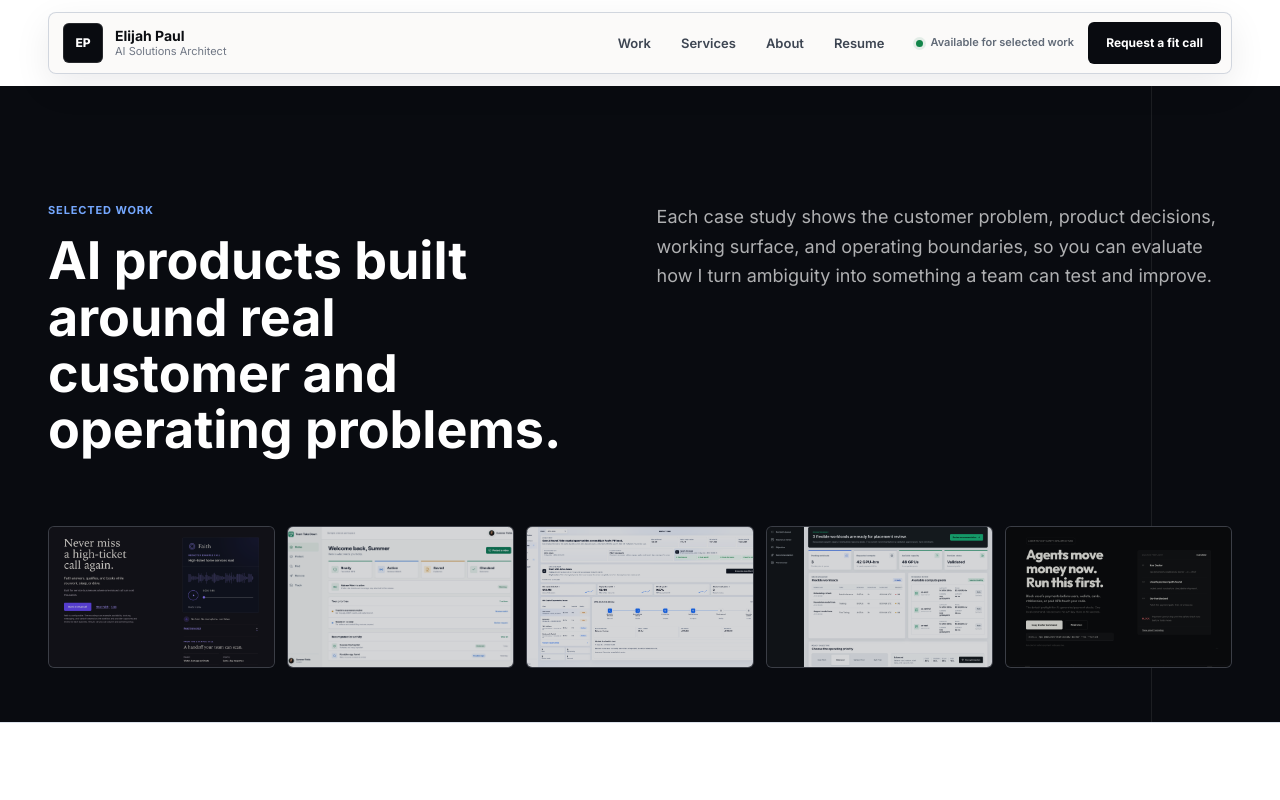
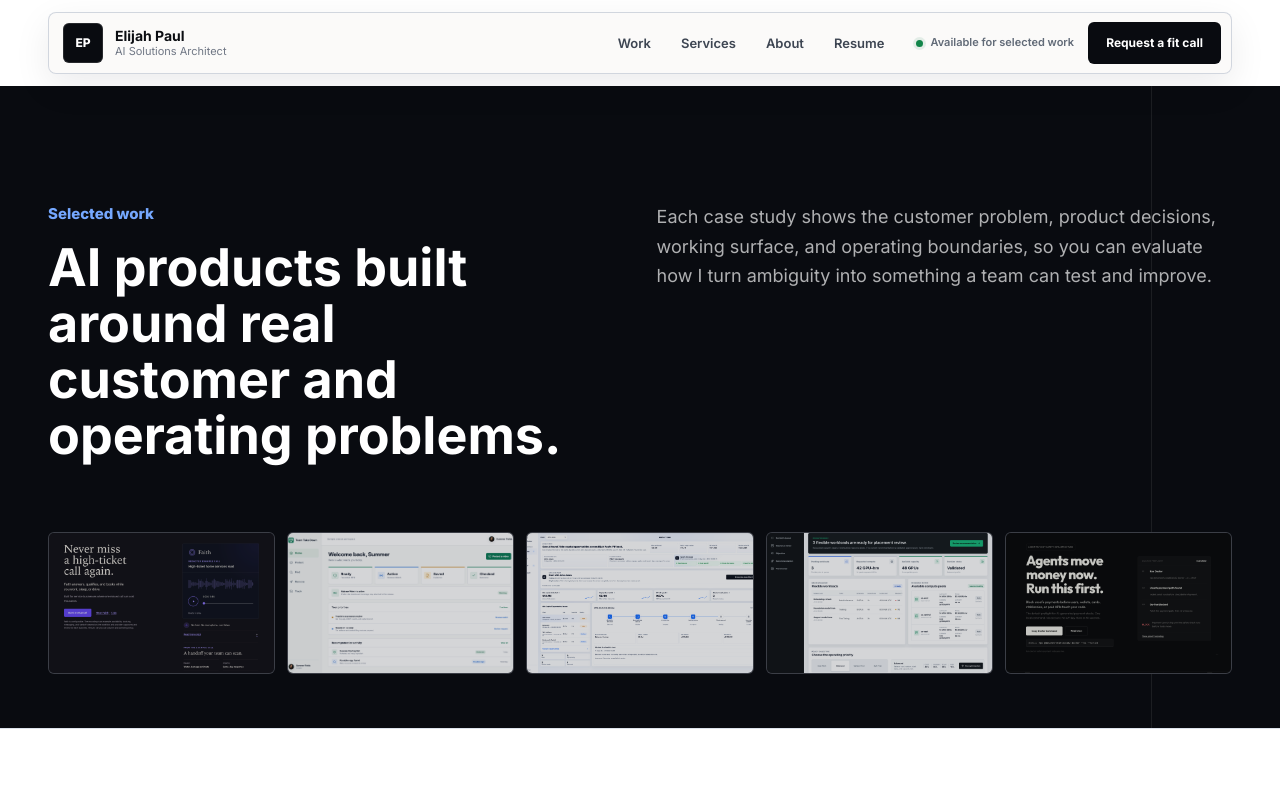
Before and after one commit to GhostOpsandCo/GhostOpsandCo.github.io, a Next.js app: page /work in a window 1280 px wide. Shown: the top 800 px of the page. Built offline with nearby package versions, Linux system fonts and the light colour scheme.

Commit message:
Remove AI copy tells from portfolio

```diff
--- a/app/about/page.tsx
+++ b/app/about/page.tsx
@@ -19,7 +19,7 @@ export const metadata: Metadata = {
 
 const strengths = [
   ["Customer signal", "I work directly with users and commercial teams to separate real demand from feature noise."],
-  ["Product judgment", "I reduce an ambiguous opportunity to the smallest workflow that can prove value."],
+  ["Product judgment", "I reduce an ambiguous opportunity to the first workflow worth testing."],
   ["Working build", "I create the product surface, decision logic, and implementation path instead of stopping at a deck."],
   ["Commercial context", "I connect product decisions to adoption, revenue, partnerships, and what a buyer must believe."],
 ];
@@ -54,7 +54,7 @@ export default function AboutPage() {
             <h1>I build the bridge between a customer problem and a product that works.</h1>
             <p className="large-copy">
               I am an AI solutions architect and product builder working across crypto, fintech, and
-              AI. I am strongest in the messy middle: when customers are describing a real problem,
+              AI. I am strongest when customers are describing a real problem,
               the opportunity is valuable, and the product path is not obvious yet.
             </p>
             <div className="hero-actions">
@@ -80,7 +80,7 @@ export default function AboutPage() {
             <p>
               That commercial background matters. It helps me recognize when a product problem is
               actually a positioning problem, when a requested feature will not change adoption, and
-              when a focused build can unlock a customer, partnership, or new revenue path.
+              when a focused build can open a customer, partnership, or new revenue path.
             </p>
           </div>
         </div>
@@ -95,9 +95,8 @@ export default function AboutPage() {
             </div>
           </div>
           <div className="strength-grid">
-            {strengths.map(([title, copy], index) => (
+            {strengths.map(([title, copy]) => (
               <article key={title}>
-                <span>0{index + 1}</span>
                 <h3>{title}</h3>
                 <p>{copy}</p>
               </article>
--- a/app/contact/page.tsx
+++ b/app/contact/page.tsx
@@ -64,9 +64,8 @@ export default function ContactPage() {
 
       <section className="section-band">
         <div className="site-shell contact-paths">
-          {contactPaths.map((path, index) => (
+          {contactPaths.map((path) => (
             <article key={path.title}>
-              <span>0{index + 1}</span>
               <p className="eyebrow">{path.label}</p>
               <h2>{path.title}</h2>
               <p>{path.copy}</p>
--- a/app/globals.css
+++ b/app/globals.css
@@ -430,14 +430,14 @@ dl:last-child {
 .eyebrow {
   margin-bottom: 12px;
   color: var(--blue-dark);
-  font-size: 12px;
-  font-weight: 800;
-  letter-spacing: 0.08em;
-  text-transform: uppercase;
+  font-size: 15px;
+  font-weight: 760;
+  letter-spacing: 0;
+  text-transform: none;
 }
 
 .eyebrow-light {
-  color: #9fc1ff;
+  color: rgba(255, 255, 255, 0.74);
 }
 
 .section-band {
@@ -521,9 +521,7 @@ dl:last-child {
   border-right: 0;
 }
 
-.path-index,
-.strength-grid article > span,
-.contact-paths article > span {
+.path-index {
   display: block;
   margin-bottom: 56px;
   color: var(--muted);
@@ -958,16 +956,10 @@ dl:last-child {
 
 .workflow-list li {
   display: grid;
-  grid-template-columns: 64px 1fr;
-  gap: 18px;
+  grid-template-columns: 1fr;
+  gap: 8px;
   padding: 21px 0;
   border-bottom: 1px solid var(--line);
-}
-
-.workflow-list span {
-  color: var(--blue-dark);
-  font-size: 12px;
-  font-weight: 800;
 }
 
 .workflow-list strong {
@@ -997,17 +989,11 @@ dl:last-child {
 
 .service-row {
   display: grid;
-  grid-template-columns: 56px 1.25fr 0.8fr 1.1fr auto;
+  grid-template-columns: 1.25fr 0.8fr 1.1fr auto;
   gap: 30px;
   align-items: start;
   padding: 38px 0;
   border-bottom: 1px solid var(--line-strong);
-}
-
-.service-number {
-  color: var(--blue-dark);
-  font-size: 12px;
-  font-weight: 800;
 }
 
 .service-title-block h3 {
@@ -1105,10 +1091,6 @@ dl:last-child {
   grid-template-columns: repeat(4, minmax(0, 1fr));
 }
 
-.strength-grid article > span {
-  margin-bottom: 48px;
-}
-
 .principle-grid p {
   font-size: 18px;
 }
@@ -1198,10 +1180,6 @@ dl:last-child {
 
 .contact-paths {
   border-top-color: var(--line-strong);
-}
-
-.contact-paths article > span {
-  margin-bottom: 76px;
 }
 
 .contact-paths .button {
@@ -1261,11 +1239,11 @@ dl:last-child {
   }
 
   .service-row {
-    grid-template-columns: 42px 1.25fr 0.8fr 1fr;
+    grid-template-columns: 1.25fr 0.8fr 1fr;
   }
 
   .service-row > .button {
-    grid-column: 2 / -1;
+    grid-column: 1 / -1;
     justify-self: start;
   }
 
@@ -1346,8 +1324,7 @@ dl:last-child {
     border-bottom: 1px solid var(--line-strong);
   }
 
-  .path-index,
-  .contact-paths article > span {
+  .path-index {
     margin-bottom: 30px;
   }
 
@@ -1581,14 +1558,14 @@ dl:last-child {
   }
 
   .service-row {
-    grid-template-columns: 34px 1fr;
+    grid-template-columns: 1fr;
     gap: 18px;
   }
 
   .service-details,
   .service-deliverables,
   .service-row > .button {
-    grid-column: 2;
+    grid-column: 1;
   }
 
   .service-row > .button {
@@ -1607,10 +1584,6 @@ dl:last-child {
     border-top: 0;
     border-right: 0;
     border-bottom: 1px solid var(--line-strong);
-  }
-
-  .strength-grid article > span {
-    margin-bottom: 24px;
   }
 
   .resume-aside {
@@ -2069,9 +2042,10 @@ h3 {
 .eyebrow {
   margin-bottom: 14px;
   color: var(--blue);
-  font-size: 11px;
-  font-weight: 700;
-  text-transform: uppercase;
+  font-size: 15px;
+  font-weight: 760;
+  letter-spacing: 0;
+  text-transform: none;
 }
 
 .large-copy {
@@ -3903,14 +3877,6 @@ h3 {
   background: var(--black);
 }
 
-.v8-hero-artifact figcaption span,
-.v8-artifact figcaption span {
-  color: var(--muted);
-  font-size: 13px;
-  font-weight: 700;
-  line-height: 1.35;
-}
-
 .v8-hero-artifact figcaption strong {
   display: block;
   color: #ffffff;
@@ -3982,26 +3948,12 @@ h3 {
   display: grid;
   grid-template-columns: minmax(0, 1fr) minmax(280px, 360px);
   align-items: start;
-  gap: 42px 56px;
+  gap: 56px;
 }
 
 .v8-project-article .v8-artifact {
   max-width: 390px;
   justify-self: end;
-}
-
-.v8-project-kicker {
-  grid-column: 1 / -1;
-  display: flex;
-  flex-wrap: wrap;
-  gap: 10px;
-  align-items: baseline;
-  padding-bottom: 20px;
-  border-bottom: 1px solid var(--line);
-  color: var(--muted);
-  font-size: 14px;
-  font-weight: 700;
-  line-height: 1.35;
 }
 
 .v8-project-copy {
@@ -4097,18 +4049,11 @@ h3 {
 
 .v8-method-list li {
   display: grid;
-  grid-template-columns: 54px minmax(180px, 0.34fr) minmax(0, 1fr);
+  grid-template-columns: minmax(180px, 0.34fr) minmax(0, 1fr);
   align-items: start;
   gap: 22px;
   padding-block: 22px;
   border-bottom: 1px solid var(--line);
-}
-
-.v8-method-list span,
-.v8-thought-list span {
-  color: var(--blue);
-  font-size: 13px;
-  font-weight: 850;
 }
 
 .v8-method-list strong,
@@ -4143,14 +4088,14 @@ h3 {
 
 .v8-thought-list article {
   display: grid;
-  grid-template-columns: 54px minmax(0, 1fr);
-  gap: 8px 22px;
+  grid-template-columns: 1fr;
+  gap: 8px;
   padding-block: 22px;
   border-bottom: 1px solid var(--line);
 }
 
 .v8-thought-list article p {
-  grid-column: 2;
+  grid-column: auto;
 }
 
 .v8-fit-section {
@@ -4347,9 +4292,6 @@ h3 {
     gap: 8px;
   }
 
-  .v8-project-kicker {
-    padding-bottom: 16px;
-  }
 }
 
 @media (max-width: 360px) {
--- a/app/services/page.tsx
+++ b/app/services/page.tsx
@@ -100,9 +100,8 @@ export default function ServicesPage() {
             </div>
           </div>
           <div className="services-stack">
-            {services.map((service, index) => (
+            {services.map((service) => (
               <article className="service-row" key={service.name}>
-                <div className="service-number">0{index + 1}</div>
                 <div className="service-title-block">
                   <h3>{service.name}</h3>
                   <p>{service.summary}</p>
--- a/app/work/[slug]/page.tsx
+++ b/app/work/[slug]/page.tsx
@@ -103,11 +103,11 @@ export default async function ProjectPage({ params }: { params: Promise<{ slug:
       <section className="section-band">
         <div className="site-shell case-reading-grid">
           <aside className="case-index" aria-label="Case study sections">
-            <span>01 · Problem</span>
-            <span>02 · Build</span>
-            <span>03 · Workflow</span>
-            <span>04 · Evidence</span>
-            <span>05 · Boundary</span>
+            <span>Problem</span>
+            <span>Build</span>
+            <span>Workflow</span>
+            <span>Evidence</span>
+            <span>Boundary</span>
           </aside>
           <div className="case-content">
             <section>
@@ -128,8 +128,8 @@ export default async function ProjectPage({ params }: { params: Promise<{ slug:
               <p className="eyebrow">Working flow</p>
               <h2>From input to controlled action</h2>
               <ol className="workflow-list">
-                {project.workflow.map((item, index) => (
-                  <li key={item}><span>{String(index + 1).padStart(2, "0")}</span><strong>{item}</strong></li>
+                {project.workflow.map((item) => (
+                  <li key={item}><strong>{item}</strong></li>
                 ))}
               </ol>
             </section>
```
Also changed, not shown: app/page.tsx (+26 -35 lines), lib/site.ts (+9 -9 lines), public/llms.txt, 1 other file (tests, documents, lock files or other folders).
